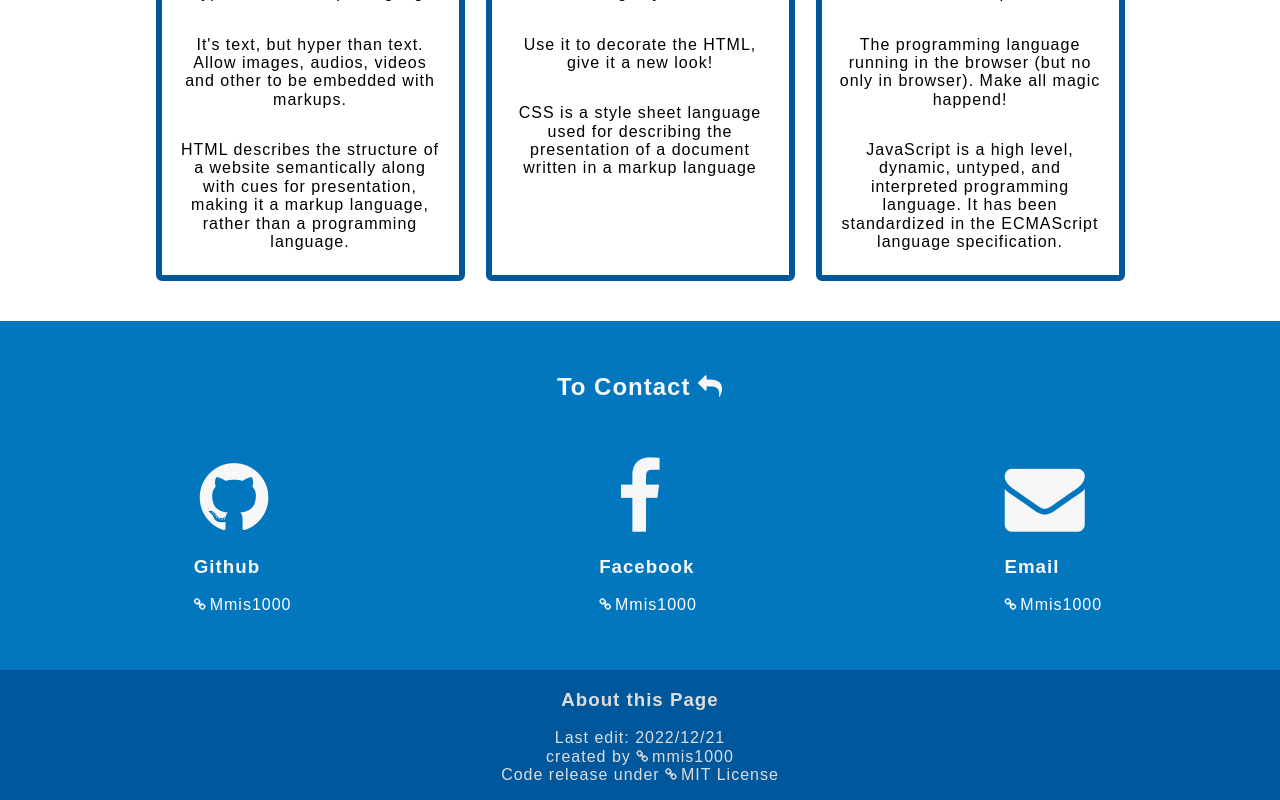
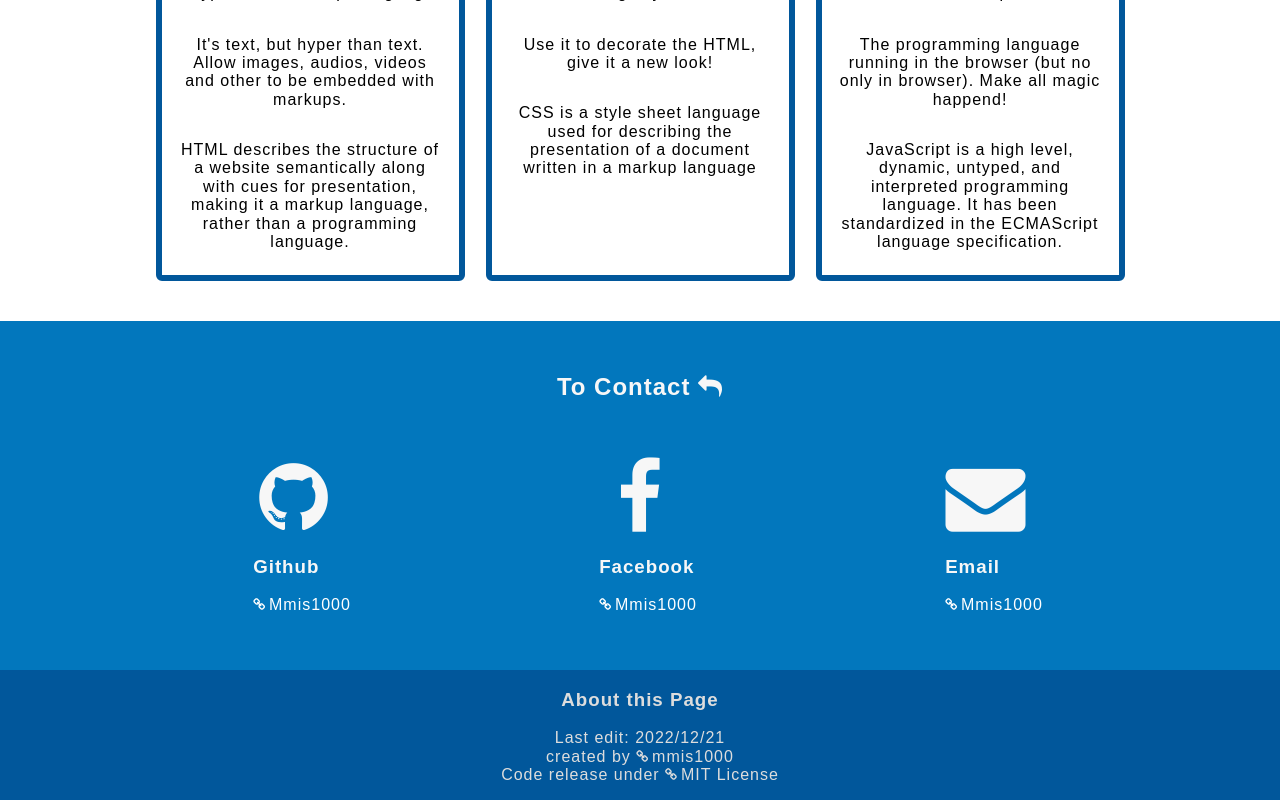
Before and after one commit to mmis1000/mmis1000.github.io, a Nuxt app: page / in a window 1280 px wide. Shown: the part 1115-1915 px from the top of the page. Built offline with nearby package versions, Linux system fonts and the light colour scheme.

Commit message:
Update styles

```diff
--- a/components/section/section-contact.vue
+++ b/components/section/section-contact.vue
@@ -92,7 +92,7 @@
 .method-data {
   margin-left: 1em;
 }
-@media screen and (min-width: 600px) {
+@media screen and (min-width: 800px) {
   .contact {
     padding: 2em;
   }
@@ -100,6 +100,7 @@
   .method-wrapper {
     display: flex;
     align-items: center;
+    justify-content: center;
   }
 
   .contact .contact-method::after {
@@ -112,4 +113,11 @@
     flex-grow: 1;
   }
 }
+@media screen and (min-width: 1000px) {
+
+  .contact .contact-method {
+    flex-grow: 0;
+    width: 330px;
+  }
+}
 </style>
```
